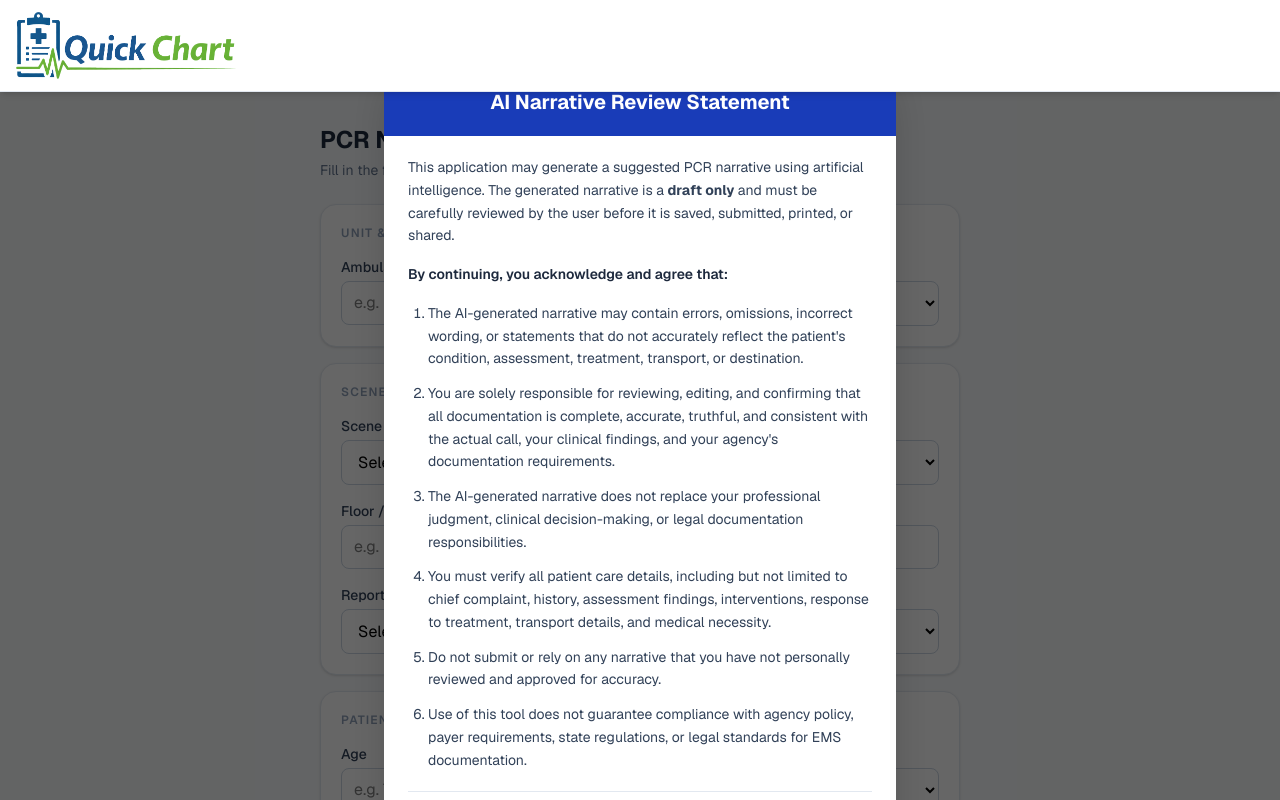
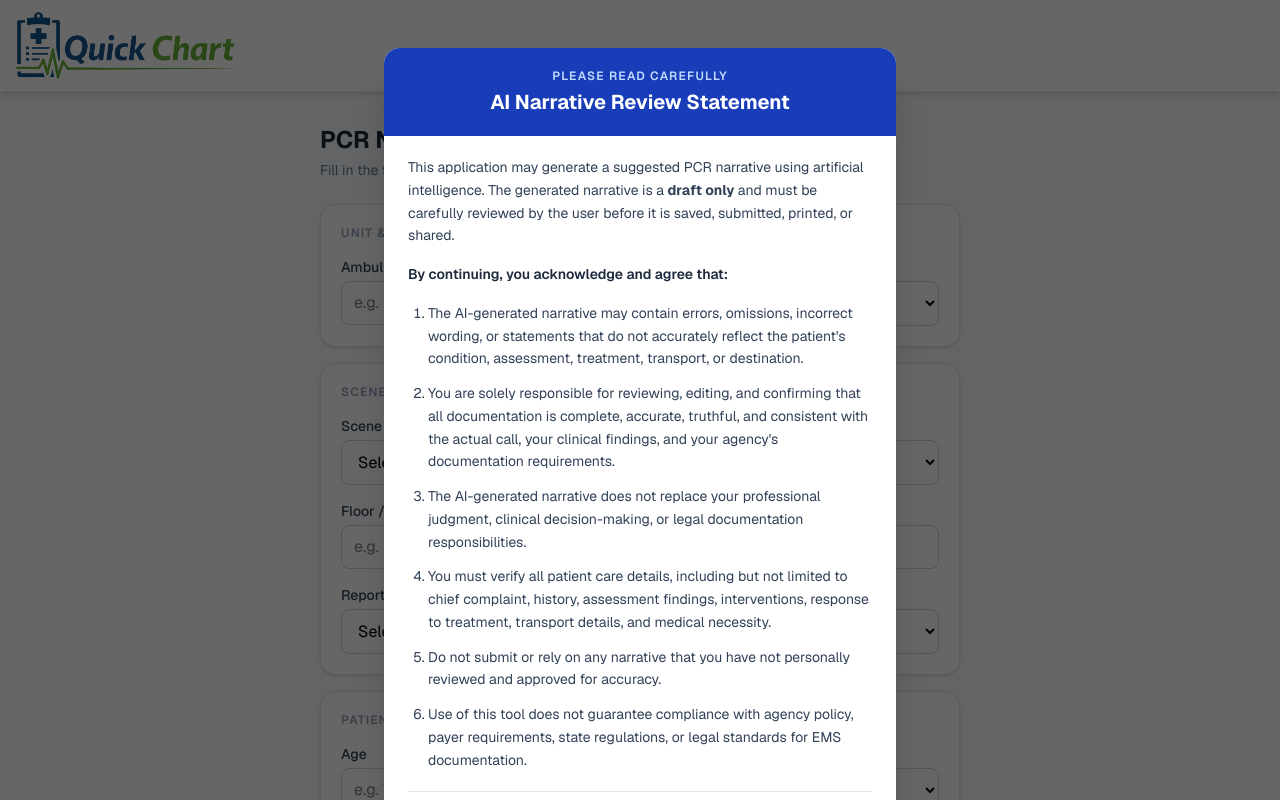
Before and after one commit to emiliootz/QuickChart, a Next.js app: page / in a window 1280 px wide. Shown: the top 800 px of the page. Built offline with nearby package versions, Linux system fonts and the light colour scheme.

Commit message:
update modal sticky

```diff
--- a/components/layout/AcknowledgmentModal.tsx
+++ b/components/layout/AcknowledgmentModal.tsx
@@ -26,7 +26,7 @@ export default function AcknowledgmentModal() {
 
   return (
     // Full-screen backdrop — blocks interaction with the app behind it
-    <div className="fixed inset-0 z-50 flex items-start justify-center bg-black/60 p-4 overflow-y-auto">
+    <div className="fixed inset-0 z-[60] flex items-start justify-center bg-black/60 p-4 overflow-y-auto">
       {/* Modal panel */}
       <div className="relative bg-white rounded-2xl shadow-2xl w-full max-w-lg my-8">
         {/* Header */}
```
